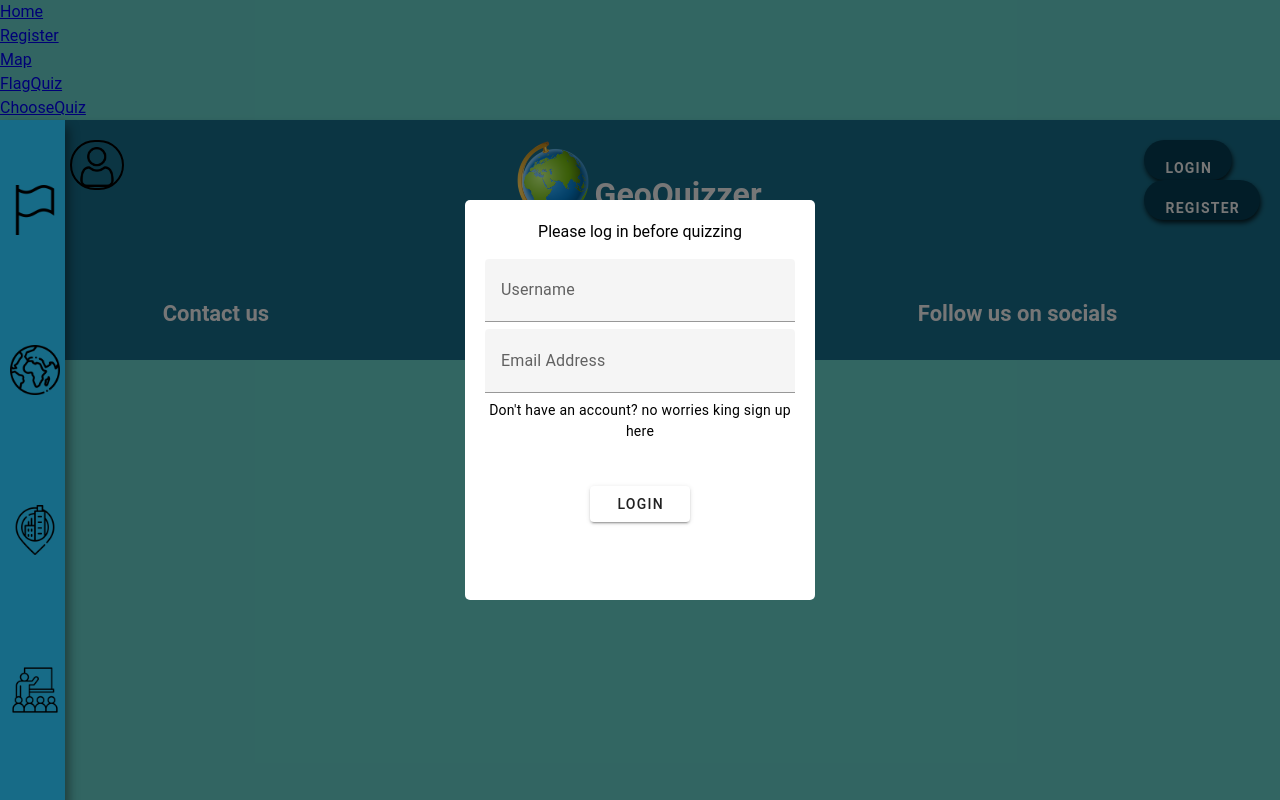
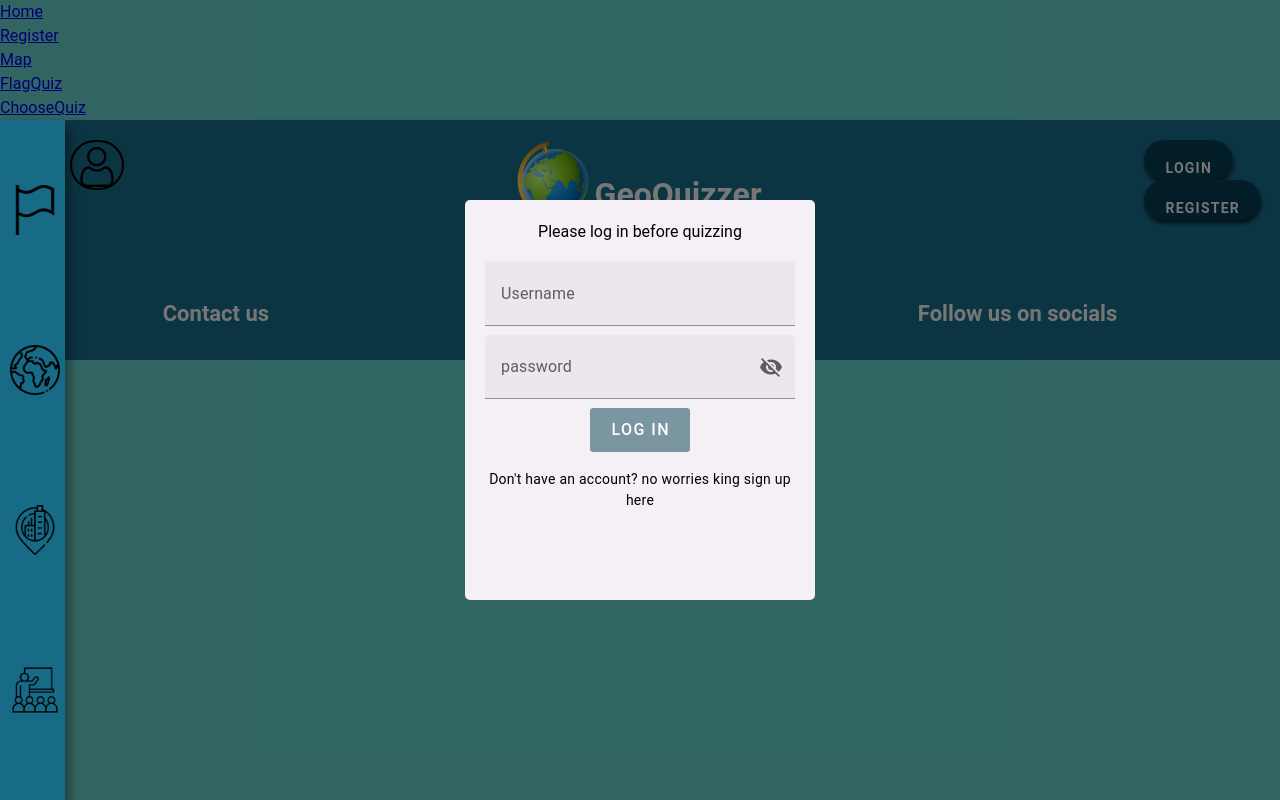
Before and after one commit to Blasipps-ganget/GeoQuizzer, a Vue app in the folder gui/GeoQuizzer/: page /quiz in a window 1280 px wide. Built offline with nearby package versions, Linux system fonts and the light colour scheme.

Commit message:
little work on modal

```diff
--- a/gui/GeoQuizzer/index.html
+++ b/gui/GeoQuizzer/index.html
@@ -3,7 +3,9 @@
   <head>
     <meta charset="UTF-8">
     <link rel="icon" href="./src/assets/images/logga.png">
-    <meta name="viewport" content="width=device-width, initial-scale=1.0">
+    <link href="https://cdn.jsdelivr.net/npm/@mdi/font@5.x.x/css/materialdesignicons.min.css" rel="stylesheet">
+
+      <meta name="viewport" content="width=device-width, initial-scale=1.0">
     <title>Vite App</title>
   </head>
   <body>
--- a/gui/GeoQuizzer/package.json
+++ b/gui/GeoQuizzer/package.json
@@ -10,6 +10,8 @@
     "format": "prettier --write src/"
   },
   "dependencies": {
+    "@mdi/font": "^7.3.67",
+    "@mdi/js": "^7.3.67",
     "d3": "^7.8.5",
     "pinia": "^2.1.6",
     "vue": "^3.3.4",
@@ -24,6 +26,5 @@
     "eslint-plugin-vue": "^9.17.0",
     "prettier": "^3.0.3",
     "vite": "^4.4.9"
-
   }
 }
--- a/gui/GeoQuizzer/src/components/FlagComponent.vue
+++ b/gui/GeoQuizzer/src/components/FlagComponent.vue
@@ -96,7 +96,6 @@ onMounted(async () => {
   padding: 0;
   position: relative;
   margin: 5%;
-  z-index: 1;
   overflow: hidden;
   border-radius: 10px;
   margin-top: 20px;
--- a/gui/GeoQuizzer/src/components/LoginRegistrationModal.vue
+++ b/gui/GeoQuizzer/src/components/LoginRegistrationModal.vue
@@ -1,12 +1,25 @@
 <script setup>
-
 import {ref} from "vue";
 
-const valid = ref(false);
-const firstname = ref('');
+const emailRegex = /^[A-Za-z0-9._%-]+@[A-Za-z0-9.-]+\.[A-Za-z]{2,4}$/;
+const passwordRegex = /^(?=.*[a-z])(?=.*[A-Z])(?=.*\d)(?=.*[@$!%*?&])[A-Za-z\d@$!%*?&]{8,}$/;
+
+const password = ref('');
 const email = ref('');
+const name = ref('');
+const validEmail = ref(false);
+const validName = ref(false);
+const validPassword = ref(false);
+const showPassword = ref(false);
+
+const validate = () => {
+  console.log(email.value);
+}
 
 const nameRules = [
+  () => {
+    validName.value = false;
+  },
   (value) => {
     if (value) return true;
     return 'Name is required.';
@@ -15,51 +28,88 @@ const nameRules = [
     if (value?.length <= 10) return true;
     return 'Name must be less than 10 characters.';
   },
-  (value) =>{
-   if(/^[A-Za-z0-9!?\s]+$/.test(value)) return true;
+  (value) => {
+    if (/^[A-Za-z0-9!?\s]+$/.test(value)) return true;
     return 'Username must contains only characters, numbers or ! and ?'
+  },
+  () => {
+    validName.value = true;
   }
 ];
 
+
 const emailRules = [
+  () => {
+    validEmail.value = false;
+  },
   (value) => {
     if (value) return true;
     return 'E-mail is required.';
   },
   (value) => {
-    if (/.+@.+\..+/.test(value)) return true;
+    if (emailRegex.test(value)) return true;
     return 'E-mail must be valid.';
   },
+  () => {
+    validEmail.value = true;
+  }
 ];
+const passwordRules = [
+  () => {
+   validPassword.value = false;
+  },
+  (value) => {
+    if(value) return true;
+    return 'Passsword is required.';
+},
+  (value) => {
+    if (!passwordRegex.test(value)) return true;
+    return 'invalid password'
+  },
+  () =>{
+  validPassword.value = true;
+  }]
+
 </script>
 
 <template>
   <div class="modal-mask">
     <div class="modal-wrapper">
       <div class="modal-content">
-      <form class="loginForm">
+        <form class="loginForm" @submit.prevent>
           <p class="loginText">Please log in before quizzing</p>
           <v-text-field
-            v-model="firstname"
+              v-model="name"
               :rules="nameRules"
               :counter="10"
               label="Username"
-            required
-            hide-details
-        ></v-text-field>
-        <v-text-field
-            v-model="email"
-            :rules="emailRules"
-            :counter="10"
-            label="Email Address"
               hide-details
               required
           ></v-text-field>
+          <v-text-field
+              v-model="password"
+              :rules="passwordRules"
+              :counter="10"
+              :type="showPassword ?'text' : 'password'"
+              :append-inner-icon="showPassword ? 'mdi-eye' : 'mdi-eye-off'"
+              label="password"
+              required
+              @click:append-inner="showPassword = !showPassword"
+              hide-details
+          ></v-text-field>
+          <v-btn :disabled="!(validEmail && validPassword)"
+                 class="loginBtn"
+                 size="large"
+                 color="#053B50"
+                 variant="elevated"
+                 type="submit"
+                 @click="validate()"
+          >Log in
+          </v-btn>
         </form>
-      <v-card-text class="showRegister" @click="console.log('Nej')">Don't have an account? no worries king sign up here</v-card-text>
-      <div class="btn">
-      <v-btn class="loginBtn">Login</v-btn>
-      </div>
+        <v-card-text class="showRegister" @click="console.log(validName)">Don't have an account? no worries king sign up
+          here
+        </v-card-text>
       </div>
     </div>
   </div>
@@ -67,7 +117,7 @@ const emailRules = [
 </template>
 
 <style scoped>
-.modal-mask{
+.modal-mask {
   position: fixed;
   z-index: 1;
   top: 0;
@@ -78,21 +128,24 @@ const emailRules = [
   transition: opacity 0.3s ease;
   display: table;
 }
-.modal-wrapper{
+
+.modal-wrapper {
   display: table-cell;
   vertical-align: middle;
 
 }
-.modal-content{
+
+.modal-content {
   height: 400px;
   width: 350px;
   margin: auto;
   padding: 20px 20px;
   border-radius: 5px;
-  background-color: white;
+  background-color: #F5F0F6;
   display: grid;
 }
-.loginText{
+
+.loginText {
   text-align: center
 
 }
@@ -102,23 +155,27 @@ const emailRules = [
   margin: 0 -.25rem;
   padding: 0 .25rem;
   text-align: center;
-  align-self: top;
+  align-self: auto;
 }
+
 .showRegister:hover {
   color: blue;
   text-decoration: underline;
   cursor: pointer;
 }
-.loginForm{
+
+.loginForm {
   display: grid;
 }
 
-.loginBtn{
+.loginBtn {
   width: 100px;
 }
-.btn{
+
+.loginBtn {
   display: grid;
-  justify-items: center;
-  height: 50px;
+  justify-self: center;
+  color: #053B50;
+
 }
 </style>
--- a/gui/GeoQuizzer/src/main.js
+++ b/gui/GeoQuizzer/src/main.js
@@ -1,4 +1,5 @@
 import './assets/main.css'
+import '@mdi/font/css/materialdesignicons.css'
 
 import { createApp } from 'vue'
 import { createPinia } from 'pinia'
```
Also changed, not shown: 1 other file (tests, documents, lock files or other folders). Lines whose indentation alone changed are shown as unchanged.
